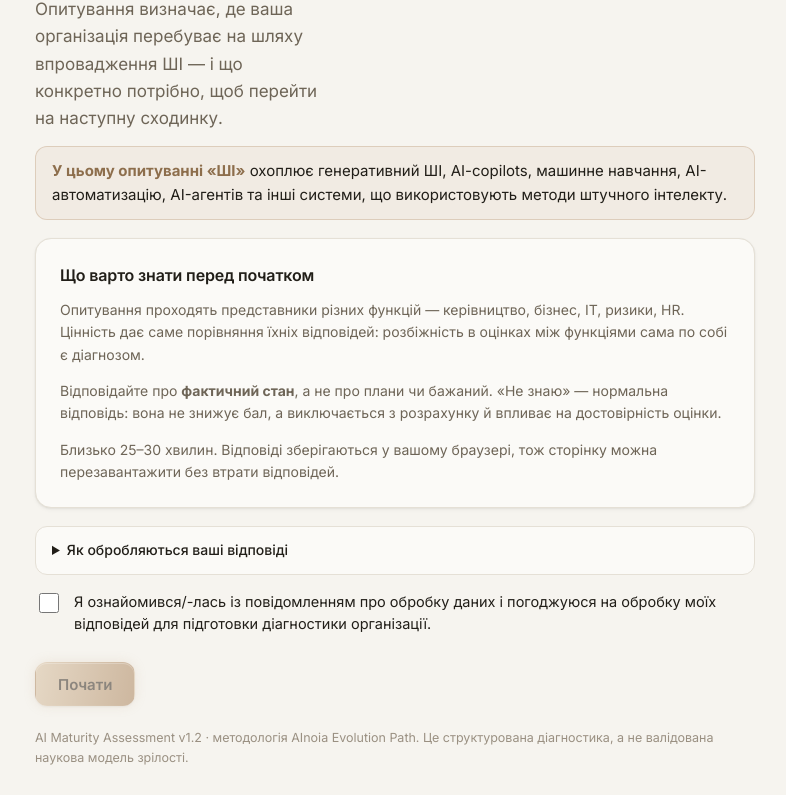
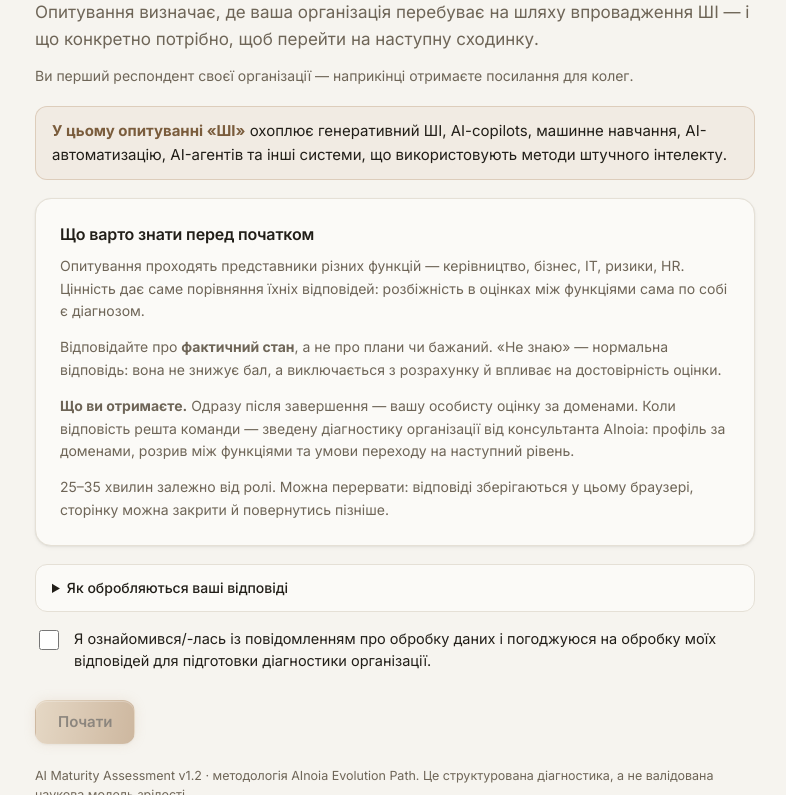
Before and after one commit to AlStanK/AInoia, a plain HTML site: page index.html in a window 1280 px wide. Shown: the part 134-929 px from the top of the page, without its empty margins (245-1031 px from the left). Drawn offline with Linux system fonts and the light colour scheme.

Commit message:
Титульна: контекст запрошення, «що ви отримаєте», чесний час 25–35 хв, контраст, lang=uk
- .lead-form: клас лід-форми перейменовано — колізія з .lead ламала
  lead-абзац титульної на десктопі (grid-колонка 292px)
- Рядок контексту: код організації із запрошення / «ви перший респондент»
- Картка: блок «Що ви отримаєте» замість «близько 25–30 хвилин»;
  час 25–35 хв узгоджено з методологією v1.2 §2 і замірами (28–35 хв)
- Контраст: --accent-text #7a5c3c (5.6:1), .tiny на --muted (5.2:1)
- <!doctype html>, <html lang="uk">, <main>, H2 у картці замість H3

Co-Authored-By: Claude Fable 5.1 <noreply@anthropic.com>

```diff
--- a/index.html
+++ b/index.html
@@ -1,3 +1,5 @@
+<!doctype html>
+<html lang="uk">
 <title>AI Readiness Diagnostic — AInoia</title>
 <meta charset="utf-8">
 <meta name="theme-color" content="#f6f4ef">
@@ -39,7 +41,7 @@
   --surface:var(--surface-raised); --surface-secondary:var(--surface-sunken); --surface-tertiary:var(--hairline);
   --muted:var(--ink-muted); --faint:var(--ink-faint);
   --default:var(--surface-sunken); --default-foreground:var(--ink);
-  --accent:var(--tan-deep); --accent-text:var(--bronze); --accent-foreground:var(--fg-on-accent);
+  --accent:var(--tan-deep); --accent-text:#7a5c3c; /* 5.6:1 на paper, 5.1:1 на accent-tint */ --accent-foreground:var(--fg-on-accent);
   --accent-soft:var(--accent-tint); --accent-soft-hover:var(--accent-tint-strong);
   --border:var(--hairline); --separator:var(--hairline); --border-secondary:var(--marble-300);
   --field-background:var(--surface-raised); --field-foreground:var(--ink); --field-placeholder:var(--ink-faint);
@@ -73,11 +75,11 @@ h1{font-family:var(--font-sans);font-weight:700;letter-spacing:-.025em;
   font-size:clamp(30px,5vw,42px);line-height:1.12;margin:18px 0 12px;color:var(--foreground)}
 h2{font-family:var(--font-sans);font-weight:600;font-size:clamp(20px,3.2vw,24px);
   line-height:1.25;margin:0 0 6px;letter-spacing:-.015em;color:var(--foreground)}
-h3{font-size:16px;font-weight:600;margin:0 0 10px;color:var(--foreground);letter-spacing:-.01em}
+h3,.card-h{font-size:16px;font-weight:600;margin:0 0 10px;color:var(--foreground);letter-spacing:-.01em;line-height:1.4}
 p{margin:0 0 14px;color:var(--foreground)}
 .lead{font-size:17px;color:var(--muted)}
 .muted{color:var(--muted);font-size:14px}
-.tiny{color:var(--faint);font-size:12.5px;line-height:1.55}
+.tiny{color:var(--muted);font-size:12.5px;line-height:1.55}
 a{color:var(--accent-text);text-decoration:underline;text-underline-offset:3px;text-decoration-color:var(--accent-border)}
 a:hover{text-decoration-color:var(--accent-text)}
 
@@ -161,6 +163,8 @@ input::placeholder{color:var(--field-placeholder)}
 .err{border-color:var(--danger)!important;box-shadow:var(--field-shadow),0 0 0 3px var(--danger-tint)!important}
 .err-msg{color:var(--danger);font-size:13.5px;margin-top:8px}
 
+/* Контекст запрошення (титульна) */
+.invite-ctx{display:flex;flex-wrap:wrap;align-items:center;gap:6px 10px;font-size:14px;color:var(--muted);margin:-2px 0 18px}
 /* Згода й повідомлення про обробку даних (титульна) */
 .privacy{margin-top:18px;border:1px solid var(--border);border-radius:var(--field-radius);background:var(--surface);padding:0 16px}
 .privacy summary{cursor:pointer;padding:12px 0;font-size:14px;font-weight:500;color:var(--foreground)}
@@ -178,9 +182,9 @@ input::placeholder{color:var(--field-placeholder)}
 .invite{display:flex;gap:10px;margin-top:12px}
 .invite input[readonly]{font-family:var(--font-mono);font-size:13px;color:var(--muted)}
 .invite button{flex:none;height:40px}
-.lead{display:grid;gap:10px;margin-top:14px}
-.lead button{width:100%}
-@media(min-width:560px){.lead{grid-template-columns:1fr 1.4fr auto}.lead button{width:auto}}
+.lead-form{display:grid;gap:10px;margin-top:14px}
+.lead-form button{width:100%}
+@media(min-width:560px){.lead-form{grid-template-columns:1fr 1.4fr auto}.lead-form button{width:auto}}
 
 /* Button: primary = grad-cta + fg-on-accent (DS Button), ghost = hairline */
 .nav{display:flex;gap:10px;margin-top:28px;align-items:center}
@@ -230,7 +234,7 @@ hr{border:0;border-top:1px solid var(--separator);margin:26px 0}
       <span class="step-n" id="stepN"></span>
     </div>
   </div>
-  <div id="app"></div>
+  <main id="app"></main>
 </div>
 
 <script>
@@ -760,21 +764,29 @@ function intro(){
   <h1>AI Readiness Diagnostic</h1>
   <p class="lead">Опитування визначає, де ваша організація перебуває на шляху впровадження
   ШІ — і що конкретно потрібно, щоб перейти на наступну сходинку.</p>
+  <div class="invite-ctx">${S.codeFromLink
+    ? `<span>Запрошення для організації</span><span class="code">${esc(S.code)}</span><span>Ваші відповіді зведуть з відповідями колег.</span>`
+    : S.org ? `<span>Організація:</span><strong>${esc(S.org)}</strong>`
+            : `<span>Ви перший респондент своєї організації — наприкінці отримаєте посилання для колег.</span>`}</div>
   <div class="note">
     <p><strong>У цьому опитуванні «ШІ»</strong> охоплює генеративний ШІ, AI-copilots, машинне
     навчання, AI-автоматизацію, AI-агентів та інші системи, що використовують методи
     штучного інтелекту.</p>
   </div>
   <div class="card">
-    <h3>Що варто знати перед початком</h3>
+    <h2 class="card-h">Що варто знати перед початком</h2>
     <p class="muted">Опитування проходять представники різних функцій — керівництво, бізнес,
     IT, ризики, HR. Цінність дає саме порівняння їхніх відповідей: розбіжність в оцінках
     між функціями сама по собі є діагнозом.</p>
     <p class="muted">Відповідайте про <strong>фактичний стан</strong>, а не про плани чи
     бажаний. «Не знаю» — нормальна відповідь: вона не знижує бал, а виключається з
     розрахунку й впливає на достовірність оцінки.</p>
-    <p class="muted" style="margin-bottom:0">Близько 25–30 хвилин. Відповіді зберігаються у
-    вашому браузері, тож сторінку можна перезавантажити без втрати відповідей.</p>
+    <p class="muted"><strong>Що ви отримаєте.</strong> Одразу після завершення — вашу особисту
+    оцінку за доменами. Коли відповість решта команди — зведену діагностику організації від
+    консультанта AInoia: профіль за доменами, розрив між функціями та умови переходу на
+    наступний рівень.</p>
+    <p class="muted" style="margin-bottom:0">25–35 хвилин залежно від ролі. Можна перервати:
+    відповіді зберігаються у цьому браузері, сторінку можна закрити й повернутись пізніше.</p>
   </div>
   ${privacyHtml()}
   <label class="consent">
@@ -1005,7 +1017,7 @@ function resultHtml(){
       ? `<div class="status ok">Дякуємо. Коли відповість решта команди, консультант надішле зведення на ${esc(S.email)}.</div>`
       : `<p class="muted">Залиште email — і коли відповість решта команди, ви отримаєте профіль
          організації за доменами, розрив між функціями та умови переходу на наступний рівень.</p>
-         <div class="lead">
+         <div class="lead-form">
            <input type="text" id="name" value="${esc(S.name)}" placeholder="Ім'я (необов'язково)" autocomplete="name">
            <input type="text" id="email" class="${S.lead==="bad"?"err":""}" value="${esc(S.email)}"
                   placeholder="Робочий email" autocomplete="email" inputmode="email">
```
